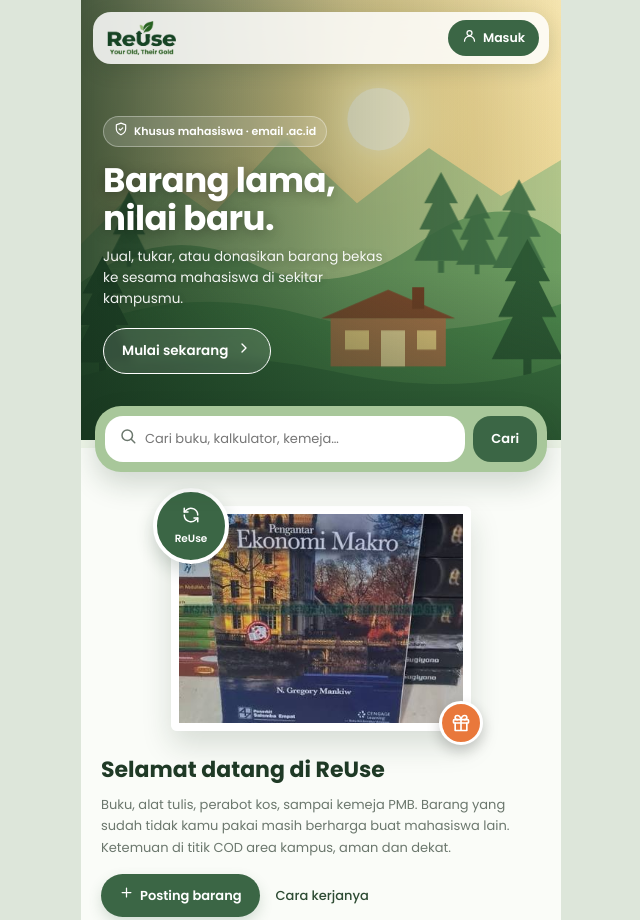
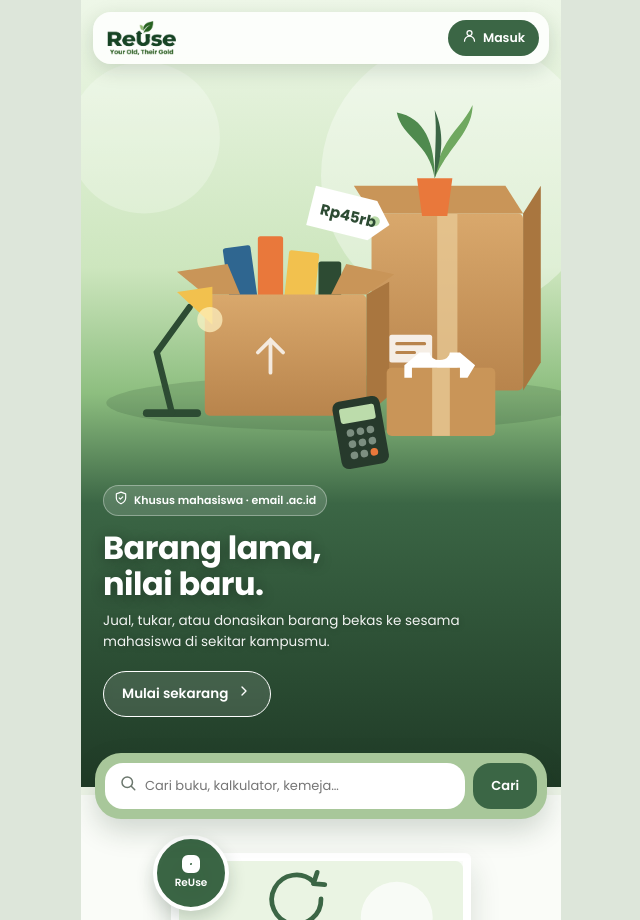
Before and after one commit to Casiella/reuse, a plain HTML site: page index.html in a window 1280 px wide. Shown: the top 920 px of the page, without its empty margins (319-959 px from the left). Drawn offline with nearby package versions, Linux system fonts and the light colour scheme.

Commit message:
Landing: item illustrations, fewer login CTAs, skip login when signed in
Co-Authored-By: Claude Opus 5.5 <noreply@anthropic.com>
Claude-Session: https://claude.ai/code/session_01VHju5TiqwzuB3UZVhjmYN2

```diff
--- a/css/styles.css
+++ b/css/styles.css
@@ -294,3 +294,11 @@ code{font-family:ui-monospace,Menlo,monospace;font-size:.92em;background:var(--g
 .lp-foot{background:#FAFCF8;padding:28px 22px 30px;text-align:center}
 .lp-foot img{width:150px}
 .lp-foot p{font-size:12px;color:var(--mut);margin:8px 0 16px;line-height:1.6}
+.lp-illus svg{width:100%;display:block;border:8px solid #fff;border-radius:6px;box-shadow:0 14px 30px #14301C26}
+.lp-cards svg{width:100%;aspect-ratio:16/10;display:block}
+a.lp-btn{text-decoration:none}
+.lp-hero{min-height:470px}
+.lp-hero{display:block;min-height:0;background:linear-gradient(180deg,#EEF7E8 0,#CDE6BE 34%,#8DBE7F 50%,#3B6645 64%,#1F3A26 100%)}
+.lp-scene{position:relative;inset:auto;display:block;width:100%;height:auto;margin-top:62px}
+.lp-copy{padding:6px 22px 70px;max-width:none}
+.lp-copy h1{font-size:32px}
--- a/index.html
+++ b/index.html
@@ -26,39 +26,60 @@
 <section class="screen" id="onb">
   <header class="lp-nav">
     <img src="img/logo.png" alt="ReUse" class="lp-mark">
-    <button class="lp-in" data-go="email"><span data-ic="user"></span>Masuk</button>
+    <button class="lp-in" data-enter="home" id="lpIn"><span data-ic="user"></span><span id="lpInT">Masuk</span></button>
   </header>
 
   <div class="lp-hero">
-    <svg class="lp-scene" viewBox="0 0 400 420" preserveAspectRatio="xMidYMid slice" aria-hidden="true">
+    <svg class="lp-scene" viewBox="20 30 380 330" preserveAspectRatio="xMidYMax meet" aria-hidden="true">
       <defs>
-        <linearGradient id="sky" x1="0" y1="0" x2="0" y2="1"><stop offset="0" stop-color="#F7E7B4"/><stop offset=".45" stop-color="#E9D79A"/><stop offset=".75" stop-color="#B9D58F"/><stop offset="1" stop-color="#6FA061"/></linearGradient>
-        <radialGradient id="sun" cx=".62" cy=".3" r=".45"><stop offset="0" stop-color="#FFF8DC"/><stop offset=".18" stop-color="#FFE9A6" stop-opacity=".95"/><stop offset=".5" stop-color="#F6D27E" stop-opacity=".35"/><stop offset="1" stop-color="#F6D27E" stop-opacity="0"/></radialGradient>
-        <linearGradient id="shade" x1="0" y1="0" x2="1" y2="0"><stop offset="0" stop-color="#14301C" stop-opacity=".78"/><stop offset=".55" stop-color="#14301C" stop-opacity=".25"/><stop offset="1" stop-color="#14301C" stop-opacity="0"/></linearGradient>
-        <linearGradient id="fade" x1="0" y1="0" x2="0" y2="1"><stop offset=".6" stop-color="#14301C" stop-opacity="0"/><stop offset="1" stop-color="#14301C" stop-opacity=".55"/></linearGradient>
-        <g id="pine"><path d="M0 0 L-14 26 H-7 L-18 48 H-9 L-22 74 H22 L9 48 H18 L7 26 H14 Z"/><rect x="-2.5" y="74" width="5" height="10"/></g>
+        <linearGradient id="hbg" x1="0" y1="0" x2="1" y2="1"><stop offset="0" stop-color="#E9F4E1"/><stop offset=".45" stop-color="#BFDDAE"/><stop offset="1" stop-color="#5E9A5E"/></linearGradient>
+        <linearGradient id="hsh" x1="0" y1="0" x2="0" y2="1"><stop offset=".38" stop-color="#16321E" stop-opacity="0"/><stop offset=".62" stop-color="#16321E" stop-opacity=".72"/><stop offset="1" stop-color="#16321E" stop-opacity=".92"/></linearGradient>
+        <linearGradient id="kard" x1="0" y1="0" x2="0" y2="1"><stop offset="0" stop-color="#D9A86C"/><stop offset="1" stop-color="#B8844C"/></linearGradient>
       </defs>
-      <rect width="400" height="420" fill="url(#sky)"/>
-      <rect width="400" height="420" fill="url(#sun)"/>
-      <circle cx="248" cy="126" r="26" fill="#FFF6D6"/>
-      <path d="M0 230 L60 170 L110 205 L170 140 L230 196 L290 150 L350 190 L400 160 V420 H0Z" fill="#9EBF86" opacity=".75"/>
-      <path d="M0 262 Q70 210 140 245 T280 230 T400 222 V420 H0Z" fill="#6E9E62"/>
-      <g fill="#3F6E45" opacity=".9"><use href="#pine" x="300" y="170"/><use href="#pine" x="330" y="188" transform="translate(330 188) scale(.8) translate(-330 -188)"/><use href="#pine" x="365" y="176"/><use href="#pine" x="40" y="186" transform="translate(40 186) scale(.75) translate(-40 -186)"/></g>
-      <path d="M0 300 Q90 262 190 290 T400 280 V420 H0Z" fill="#4F8A4E"/>
-      <g fill="#2E5A35"><use href="#pine" x="372" y="226" transform="translate(372 226) scale(1.35) translate(-372 -226)"/><use href="#pine" x="18" y="240" transform="translate(18 240) scale(1.2) translate(-18 -240)"/></g>
-      <g transform="translate(206 262)">
-        <path d="M-6 30 L50 6 L106 30 Z" fill="#8A4B2E"/><rect x="2" y="30" width="96" height="40" fill="#B7794E"/>
-        <rect x="14" y="40" width="20" height="16" fill="#FFD98A"/><rect x="44" y="40" width="20" height="30" fill="#FFE3A3"/><rect x="74" y="40" width="16" height="16" fill="#FFD98A"/>
-        <rect x="70" y="4" width="10" height="18" fill="#7A3F25"/>
+      <circle cx="320" cy="120" r="110" fill="#fff" opacity=".35"/>
+      <circle cx="70" cy="90" r="60" fill="#fff" opacity=".25"/>
+      <ellipse cx="230" cy="300" rx="190" ry="22" fill="#2D4B33" opacity=".18"/>
+      <!-- big box back right -->
+      <g transform="translate(250 150)">
+        <rect width="120" height="140" rx="4" fill="url(#kard)"/><rect x="52" width="16" height="140" fill="#E8C994" opacity=".8"/>
+        <path d="M0 0 L-14 -22 L106 -22 L120 0Z" fill="#C99558"/><path d="M120 0 L134 -22 L134 118 L120 140Z" fill="#A9763F"/>
+        <rect x="14" y="96" width="34" height="22" rx="2" fill="#fff" opacity=".85"/><path d="M20 103h22M20 110h14" stroke="#B8844C" stroke-width="2.5" stroke-linecap="round"/>
       </g>
-      <path d="M0 340 Q100 312 210 336 T400 330 V420 H0Z" fill="#3D7442"/>
-      <rect width="400" height="420" fill="url(#shade)"/><rect width="400" height="420" fill="url(#fade)"/>
+      <!-- plant on big box -->
+      <g transform="translate(300 64)">
+        <path d="M-14 58 h28 l-4 30 h-20z" fill="#E9783B"/><path d="M0 58 C-4 30 -26 26 -30 6 C-8 10 0 30 0 58Z" fill="#4F8A4E"/><path d="M0 58 C4 26 22 18 30 0 C30 22 10 34 0 58Z" fill="#6FA85F"/><path d="M0 58 C0 36 2 20 0 4 C8 22 6 40 0 58Z" fill="#3B6645"/>
+      </g>
+      <!-- open box front left with books -->
+      <g transform="translate(118 214)">
+        <rect x="18" y="-38" width="22" height="58" rx="2" fill="#2F6690" transform="rotate(-8 29 -9)"/>
+        <rect x="42" y="-46" width="20" height="66" rx="2" fill="#E9783B"/>
+        <rect x="64" y="-34" width="24" height="54" rx="2" fill="#F2C14E" transform="rotate(6 76 -7)"/>
+        <rect x="90" y="-26" width="18" height="46" rx="2" fill="#2D4B33"/>
+        <rect width="128" height="96" rx="4" fill="url(#kard)"/>
+        <path d="M0 0 L-22 -18 L18 -24 L28 0Z" fill="#C99558"/><path d="M128 0 L150 -16 L112 -24 L100 0Z" fill="#C99558"/>
+        <path d="M128 0 L146 -10 V80 L128 96Z" fill="#A9763F"/>
+        <path d="M42 46 l10 -10 l10 10 m-10 -10 v26" stroke="#fff" stroke-width="3" fill="none" stroke-linecap="round" opacity=".8"/>
+      </g>
+      <!-- lamp -->
+      <g transform="translate(72 168)" stroke-linecap="round">
+        <path d="M0 140 h40" stroke="#2D4B33" stroke-width="6"/><path d="M20 140 L8 92 L34 56" stroke="#2D4B33" stroke-width="5" fill="none"/>
+        <path d="M24 44 L52 40 L52 70Z" fill="#F2C14E"/><circle cx="50" cy="66" r="10" fill="#FFF3C4" opacity=".7"/>
+      </g>
+      <!-- small box with shirt -->
+      <g transform="translate(262 272)">
+        <rect width="86" height="54" rx="4" fill="#C99558"/><rect x="36" width="14" height="54" fill="#E8C994" opacity=".8"/>
+        <path d="M14 -2 l12 -10 h8 a8 6 0 0 0 16 0 h8 l12 10 l-6 10 h-6 v-8 h-38 v8 h-6z" fill="#fff"/>
+      </g>
+      <!-- calculator -->
+      <g transform="translate(218 300) rotate(-10)"><rect width="38" height="54" rx="6" fill="#273A2C"/><rect x="5" y="6" width="28" height="12" rx="2" fill="#BCDCAB"/><g fill="#7C8E80"><circle cx="11" cy="26" r="3"/><circle cx="19" cy="26" r="3"/><circle cx="27" cy="26" r="3"/><circle cx="11" cy="35" r="3"/><circle cx="19" cy="35" r="3"/><circle cx="27" cy="35" r="3"/><circle cx="11" cy="44" r="3"/><circle cx="19" cy="44" r="3"/><circle cx="27" cy="44" r="3" fill="#E9783B"/></g></g>
+      <!-- price tag -->
+      <g transform="translate(206 128) rotate(14)"><path d="M0 0 h50 l14 16 l-14 16 h-50z" fill="#fff"/><circle cx="52" cy="16" r="4" fill="#BCDCAB"/><text x="8" y="21" font-family="Poppins,sans-serif" font-size="12" font-weight="700" fill="#2D4B33">Rp45rb</text></g>
     </svg>
     <div class="lp-copy">
       <span class="lp-badge"><span data-ic="shield"></span>Khusus mahasiswa · email .ac.id</span>
       <h1>Barang lama,<br>nilai baru.</h1>
       <p>Jual, tukar, atau donasikan barang bekas ke sesama mahasiswa di sekitar kampusmu.</p>
-      <button class="lp-cta" data-go="email">Mulai sekarang<span data-ic="right"></span></button>
+      <button class="lp-cta" data-enter="home"><span id="lpCtaT">Mulai sekarang</span><span data-ic="right"></span></button>
     </div>
   </div>
 
@@ -68,27 +89,32 @@
   </form>
 
   <section class="lp-welcome">
-    <div class="lp-photo"><img src="img/mankiw-pengantar-ekonomi.jpg" alt=""><span class="lp-stamp"><span data-ic="cycle"></span>ReUse</span><span class="lp-leaf" data-ic="gift"></span></div>
+    <div class="lp-photo lp-illus"><svg viewBox="0 0 300 220" aria-hidden="true">
+      <rect width="300" height="220" rx="8" fill="#EAF4E3"/><circle cx="230" cy="60" r="38" fill="#fff" opacity=".7"/>
+      <path d="M0 176 Q150 150 300 176 V220 H0Z" fill="#CFE5C2"/>
+      <g transform="translate(40 92)"><rect width="96" height="78" rx="4" fill="#D9A86C"/><rect x="40" width="16" height="78" fill="#E8C994"/><path d="M0 0 L-12 -16 L84 -16 L96 0Z" fill="#C99558"/><path d="M30 44 c0-8 12-8 12 0 c0-8 12-8 12 0 c0 8-12 16-12 16 s-12-8-12-16z" fill="#E9783B"/></g>
+      <g transform="translate(166 70)"><rect width="22" height="100" rx="3" fill="#2F6690"/><rect x="24" y="10" width="20" height="90" rx="3" fill="#F2C14E"/><rect x="46" y="22" width="26" height="78" rx="3" fill="#3B6645"/><rect x="74" y="4" width="18" height="96" rx="3" fill="#E9783B"/></g>
+      <path d="M150 40 a26 26 0 1 1 -8 -18" stroke="#3B6645" stroke-width="5" fill="none" stroke-linecap="round"/><path d="M146 12 l-4 12 l12 1" stroke="#3B6645" stroke-width="5" fill="none" stroke-linecap="round" stroke-linejoin="round"/>
+    </svg><span class="lp-stamp"><span data-ic="cycle"></span>ReUse</span></div>
     <div>
       <h2>Selamat datang di ReUse</h2>
       <p>Buku, alat tulis, perabot kos, sampai kemeja PMB. Barang yang sudah tidak kamu pakai masih berharga buat mahasiswa lain. Ketemuan di titik COD area kampus, aman dan dekat.</p>
-      <div class="lp-row"><button class="lp-btn" data-go="email"><span data-ic="plus"></span>Posting barang</button><a class="lp-link" href="#cara">Cara kerjanya</a></div>
+      <div class="lp-row"><a class="lp-btn" href="#cara">Lihat cara kerjanya<span data-ic="right"></span></a></div>
     </div>
   </section>
 
   <section class="lp-ways" id="cara">
     <h2>3 cara pakai ReUse</h2>
     <div class="lp-cards">
-      <article><img src="img/casio-fx-991id-calculator.jpg" alt=""><div><h3>Sell</h3><p>Jual barang dengan harga pantas, dapat uang tambahan.</p><button class="lp-btn sm" data-go="email">Mulai jual</button></div></article>
-      <article><img src="img/folding-laptop-table.jpg" alt=""><div><h3>Swap</h3><p>Tukar barang dengan yang lebih kamu butuhkan.</p><button class="lp-btn sm" data-go="email">Mulai tukar</button></div></article>
-      <article><img src="img/white-shirt-pmb.jpg" alt=""><div><h3>Donate</h3><p>Berikan gratis untuk mahasiswa yang membutuhkan.</p><button class="lp-btn sm" data-go="email">Mulai donasi</button></div></article>
+      <article><svg viewBox="0 0 160 100"><rect width="160" height="100" fill="#E5F1DC"/><g transform="translate(30 22)"><rect width="18" height="62" rx="2" fill="#2F6690"/><rect x="20" y="8" width="16" height="54" rx="2" fill="#F2C14E"/><rect x="38" y="2" width="20" height="60" rx="2" fill="#3B6645"/></g><g transform="translate(88 30) rotate(12)"><path d="M0 0 h44 l12 14 l-12 14 h-44z" fill="#fff"/><circle cx="46" cy="14" r="3.5" fill="#BCDCAB"/><text x="6" y="19" font-family="Poppins,sans-serif" font-size="11" font-weight="700" fill="#2D4B33">Rp</text></g></svg><div><h3>Sell</h3><p>Jual barang dengan harga pantas, dapat uang tambahan.</p></div></article>
+      <article><svg viewBox="0 0 160 100"><rect width="160" height="100" fill="#E1ECF4"/><g transform="translate(22 34)"><rect width="38" height="52" rx="6" fill="#273A2C"/><rect x="5" y="6" width="28" height="11" rx="2" fill="#BCDCAB"/></g><g transform="translate(100 30)"><path d="M0 28 L30 14 L60 28 L30 42Z" fill="#D9A86C"/><path d="M0 28 V52 L30 66 V42Z" fill="#C99558"/><path d="M60 28 V52 L30 66 V42Z" fill="#A9763F"/></g><path d="M66 40 h26 m-8 -7 l8 7 l-8 7" stroke="#2F6690" stroke-width="4" fill="none" stroke-linecap="round" stroke-linejoin="round"/><path d="M92 64 h-26 m8 -7 l-8 7 l8 7" stroke="#2F6690" stroke-width="4" fill="none" stroke-linecap="round" stroke-linejoin="round"/></svg><div><h3>Swap</h3><p>Tukar barang dengan yang lebih kamu butuhkan.</p></div></article>
+      <article><svg viewBox="0 0 160 100"><rect width="160" height="100" fill="#FBEFE6"/><g transform="translate(52 34)"><rect width="56" height="46" rx="3" fill="#E9783B"/><rect x="-4" y="-10" width="64" height="14" rx="3" fill="#F08B52"/><rect x="24" y="-10" width="8" height="56" fill="#FFE3A3"/><path d="M28 -10 c-14 -16 -26 -2 -12 0 M28 -10 c14 -16 26 -2 12 0" stroke="#FFE3A3" stroke-width="4" fill="none"/></g><path d="M128 26 c0-6 9-6 9 0 c0-6 9-6 9 0 c0 6-9 12-9 12 s-9-6-9-12z" fill="#B4541A"/></svg><div><h3>Donate</h3><p>Berikan gratis untuk mahasiswa yang membutuhkan.</p></div></article>
     </div>
   </section>
 
   <footer class="lp-foot">
     <img src="img/logo.png" alt="ReUse">
     <p>Daftar pakai email kampus · Chat langsung dengan pemilik · COD di area kampus</p>
-    <button class="btn" data-go="email">Daftar / masuk</button>
   </footer>
 </section>
 
--- a/js/app.js
+++ b/js/app.js
@@ -95,6 +95,7 @@ async function fetchItems({campus,area,mode,cat,q}){
 /* ---------- Navigasi ---------- */
 let cur='onb',curConv=null;
 function go(id,opts={}){
+  if(S.me&&['onb','email','otp'].includes(id))id='home';
   document.querySelectorAll('.screen').forEach(s=>s.classList.toggle('on',s.id===id));
   cur=id;window.scrollTo(0,0);if(id!=='chat')curConv=null;
   $('#nav').hidden=!['home','search','chats','profile'].includes(id);
@@ -129,8 +130,9 @@ function scope(){
 $('#scopeBtn').onclick=scope;$('#scopeBtn2').onclick=scope;
 
 /* ---------- Onboarding ---------- */
-function renderOnb(){$('#onb').scrollTop=0}
-$('#lpSearch').onsubmit=e=>{e.preventDefault();const q=$('#lpQ').value.trim();if(q)S.q=q;go('email');if(q)toast('Masuk dulu untuk mencari “'+q+'”')};
+function renderOnb(){$('#onb').scrollTop=0;$('#lpInT').textContent=S.me?'Buka app':'Masuk';$('#lpCtaT').textContent=S.me?'Lanjut ke beranda':'Mulai sekarang'}
+document.addEventListener('click',e=>{const b=e.target.closest('[data-enter]');if(b)go(S.me?b.dataset.enter:'email')});
+$('#lpSearch').onsubmit=e=>{e.preventDefault();const q=$('#lpQ').value.trim();if(q)S.q=q;if(S.me){go('search');return}go('email');if(q)toast('Masuk dulu untuk mencari “'+q+'”')};
 
 /* ---------- PBI-01 · Email + OTP (Supabase Auth) ---------- */
 const EMRE=/^[^\s@]+@([a-z0-9-]+\.)*[a-z0-9-]+\.ac\.id$/i;
```
Also changed, not shown: 1 other file.
